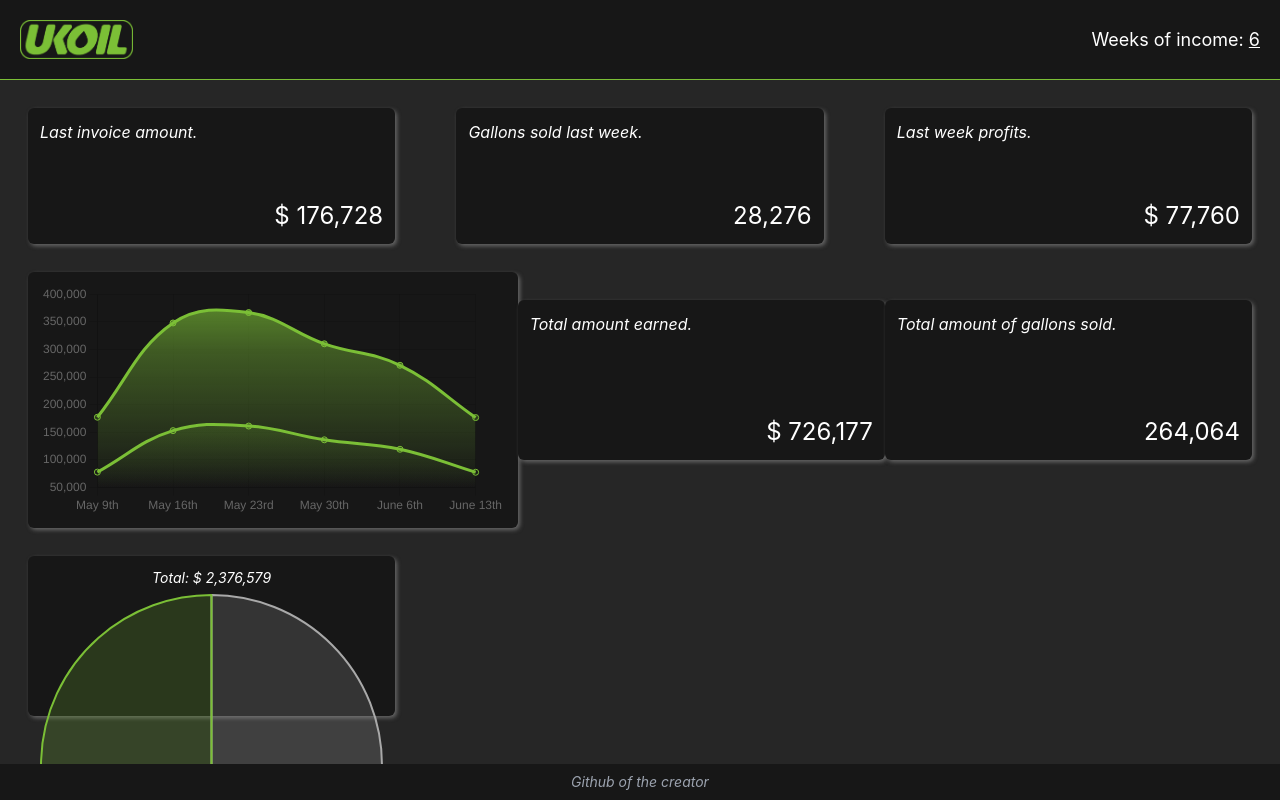
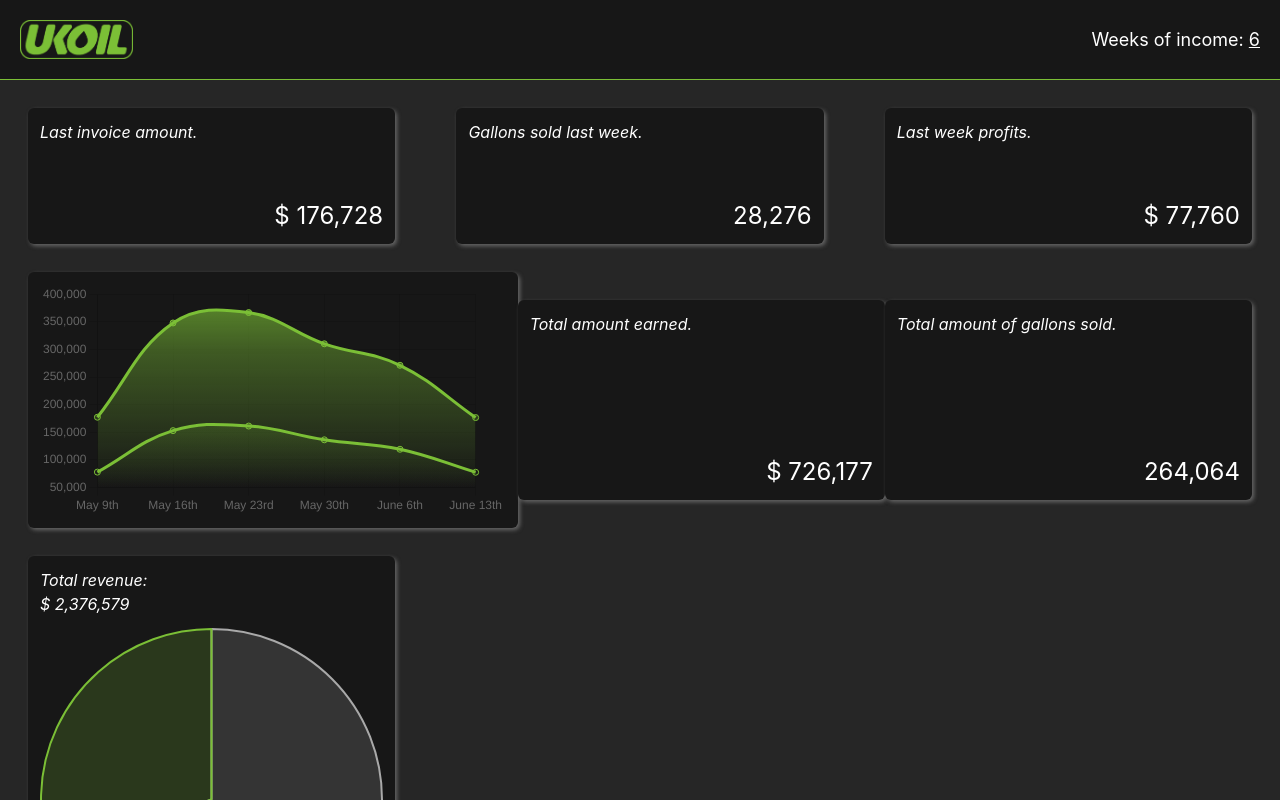
Before and after one commit to KorbenDeSmet/uk-oil, a React (Create React App) app: page / in a window 1280 px wide. Shown: the top 800 px of the page. Built offline with nearby package versions, Linux system fonts and the light colour scheme.

Commit message:
Changes(): Layout changes

```diff
--- a/src/components/PieChart.js
+++ b/src/components/PieChart.js
@@ -29,7 +29,8 @@ const PieChart = ({ data }) => {
 
     return (
         <>
-            <div className="mx-auto text-sm italic mb-1.5">Total: {currencyFormat(temp[0] + temp[1])}</div>
+            <div className="italic">Total revenue: </div>
+            <div className="italic mb-3">{currencyFormat(temp[0] + temp[1])}</div>
             <Pie data={edited_data} options={{ plugins: { legend: { display: false } } }} />
         </>
     )
--- a/src/pages/App.js
+++ b/src/pages/App.js
@@ -44,17 +44,17 @@ function App() {
           <div className="flex flex-col grow p-3 shadow-[2px_2px_4px_rgba(169,169,169,0.5)] bg-neutral-900 rounded-md">
             <AreaChart data={data} />
           </div>
-          <div className="flex h-40 flex-col my-7 w-[30%] shrink-0 p-3 shadow-[2px_2px_4px_rgba(169,169,169,0.5)] bg-neutral-900 rounded-md">
+          <div className="flex flex-col my-7 w-[30%] shrink-0 p-3 shadow-[2px_2px_4px_rgba(169,169,169,0.5)] bg-neutral-900 rounded-md">
             <div className="italic">Total amount earned.</div>
             <div className="flex-grow" />
             <div className="ml-auto text-2xl">{currencyFormat((total / 6.25) * 2.75)}</div>
           </div>
-          <div className="flex h-40 flex-col my-7 w-[30%] shrink-0 p-3 shadow-[2px_2px_4px_rgba(169,169,169,0.5)] bg-neutral-900 rounded-md">
+          <div className="flex flex-col my-7 w-[30%] shrink-0 p-3 shadow-[2px_2px_4px_rgba(169,169,169,0.5)] bg-neutral-900 rounded-md">
             <div className="italic">Total amount of gallons sold.</div>
             <div className="flex-grow" />
             <div className="ml-auto text-2xl">{gallonsFormat(total / 6.25)}</div>
           </div>
-          <div className="flex h-40 flex-col my-7 w-[30%] shrink-0 p-3 shadow-[2px_2px_4px_rgba(169,169,169,0.5)] bg-neutral-900 rounded-md">
+          <div className="flex flex-col my-7 w-[30%] shrink-0 p-3 shadow-[2px_2px_4px_rgba(169,169,169,0.5)] bg-neutral-900 rounded-md">
             <PieChart data={data} />
           </div>
         </div>
```
Also changed, not shown: 1 other file (tests, documents, lock files or other folders).
